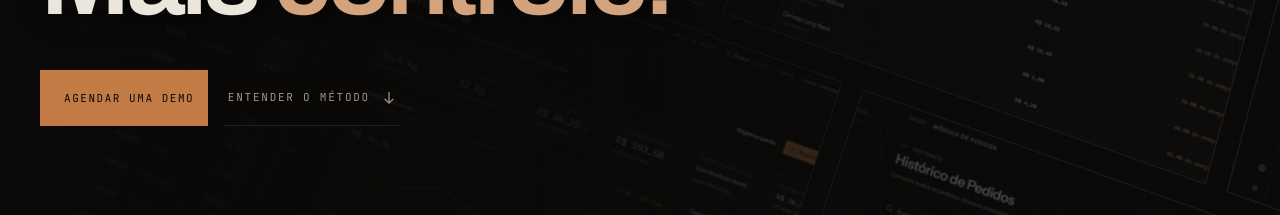
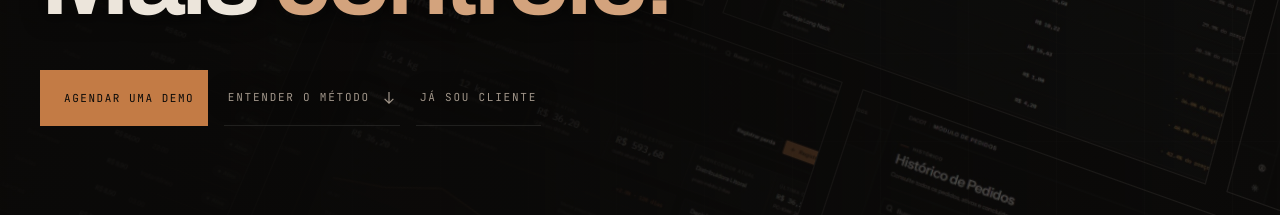
Before and after one commit to 12345juniormen-glitch/DACOT-LANDING, a Next.js app: page / in a window 1280 px wide. Shown: the part 475-690 px from the top of the page. Built offline with nearby package versions, Linux system fonts and the light colour scheme.

Commit message:
feat: add customer Hub link beside hero actions

```diff
--- a/components/hero.tsx
+++ b/components/hero.tsx
@@ -37,6 +37,13 @@ export function Hero() {
                 <path d="M8 1v13M3 9l5 5 5-5" stroke="currentColor" strokeWidth="1.4" />
               </svg>
             </a>
+
+            <a
+              href="https://hub.dacot.com.br"
+              className="inline-flex h-14 items-center border-b border-line px-1 font-mono text-[11px] uppercase tracking-[0.16em] text-muted transition-colors hover:border-copper/60 hover:text-fg focus-visible:outline-2 focus-visible:outline-offset-4 focus-visible:outline-copper"
+            >
+              Já sou cliente
+            </a>
           </div>
     </div>
       </div>
```
